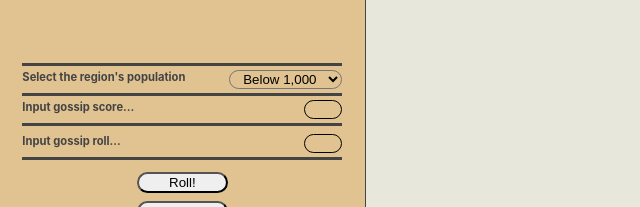
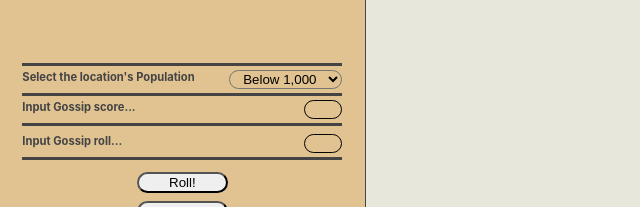
Before and after one commit to justricky21/wfrp-shoppe-generator, a React (Create React App) app: page / in a window 1280 px wide. Shown: the part 120-327 px from the top of the page, without its empty margins (0-640 px from the left). Built offline with nearby package versions, Linux system fonts and the light colour scheme.

Commit message:
amended labels

```diff
--- a/src/components/MainForm.js
+++ b/src/components/MainForm.js
@@ -36,14 +36,14 @@ class MainForm extends Component {
       <div className="main-form">
         <PopulationDropdown />
         <FormInput
-          label="Input gossip score..."
+          label="Input Gossip score..."
           stateName="gossipScore"
           type="number"
           value={gossipScore}
           onChange={this.onChange}
         />
         <FormInput
-          label="Input gossip roll..."
+          label="Input Gossip roll..."
           stateName="gossipRoll"
           type="number"
           value={gossipRoll}
--- a/src/components/PopulationDropdown.js
+++ b/src/components/PopulationDropdown.js
@@ -1,15 +1,15 @@
-import React from 'react'
-import FormDropdown from './FormDropdown'
-import { populationBrackets } from '../util/utils'
+import React from "react";
+import FormDropdown from "./FormDropdown";
+import { populationBrackets } from "../util/utils";
 
 function PopulationDropdown() {
-    return (
-        <FormDropdown
-            options={populationBrackets}
-            defaultValue='average'
-            label="Select the region's population"
-        />
-    )
+  return (
+    <FormDropdown
+      options={populationBrackets}
+      defaultValue="average"
+      label="Select the location's Population"
+    />
+  );
 }
 
-export default PopulationDropdown
+export default PopulationDropdown;
```
